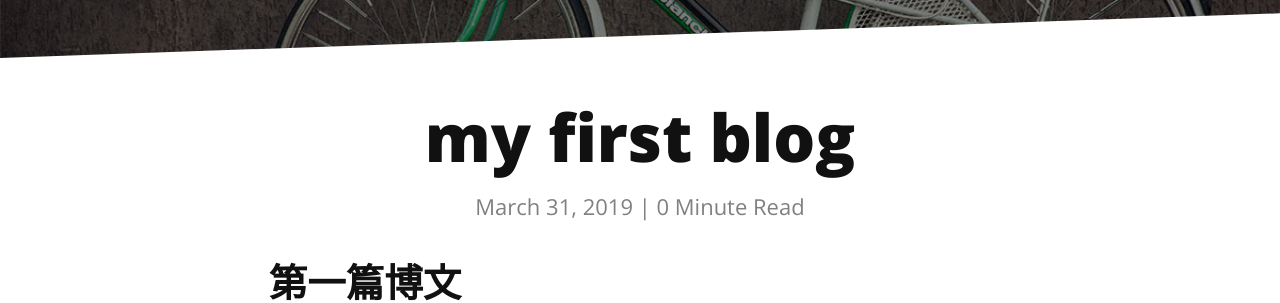
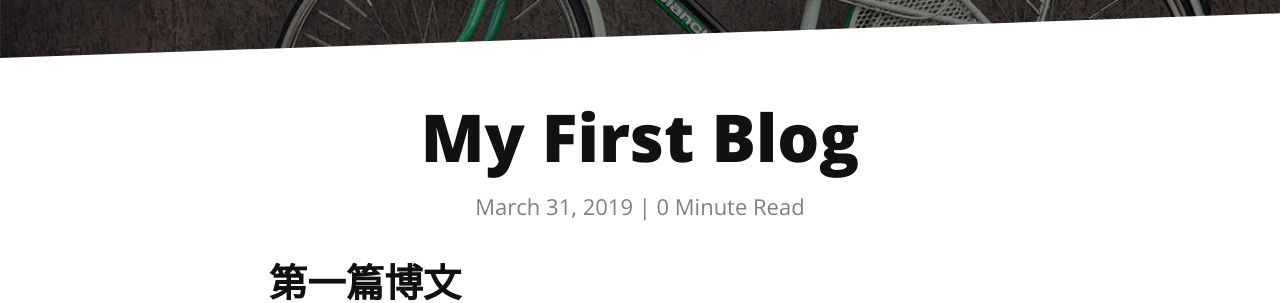
Before and after one commit to lem0nfan/lem0nfan.github.io, a Jekyll site: the page built from _posts/2019-3-31-my-first-blog.md, in a window 1280 px wide. Shown: the part 260-563 px from the top of the page. Built offline with Jekyll 4.4.1, drawn with Linux system fonts in a browser that asks for light colours; nearby versions of some CDN libraries.

```diff
--- a/_posts/2019-3-31-my-first-blog.md
+++ b/_posts/2019-3-31-my-first-blog.md
@@ -1,6 +1,6 @@
 ---
 layout:		post
-title: 		my first blog
+title: 		My First Blog
 date: 		2019-03-31 14:10:56
 author:		"lemonfan"
 ---
```
